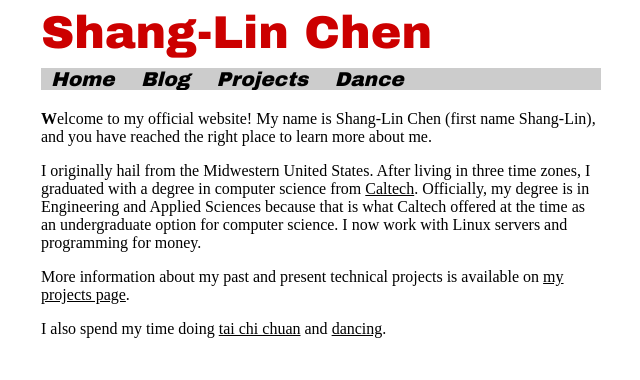
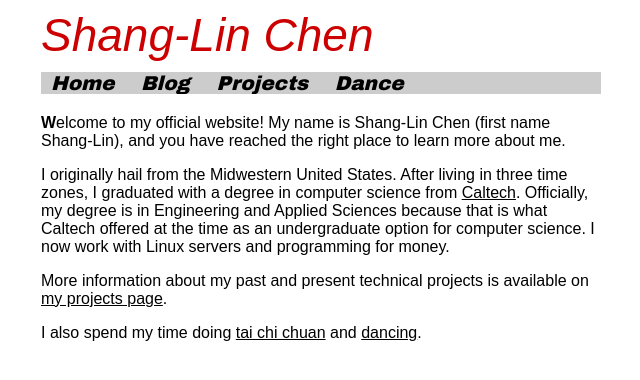
Before and after one commit to shang-lin/shang-lin.github.io, a Jekyll site: the page built from index.md, in a window 1280 px wide. Shown: the top 380 px of the page, without its empty margins (319-959 px from the left). Built offline with Jekyll 4.4.1, drawn with Linux system fonts in a browser that asks for light colours; some web fonts are replaced.

Commit message:
Added font weight and style to elements that use the Oregano:400italic font to make it work in Safari.

```diff
--- a/css/main.css
+++ b/css/main.css
@@ -9,8 +9,10 @@
 	}
 
 div#logo {
-    font-family: 'Oregano', Arial Black, sans-serif;
+    font-family: 'Oregano', cursive, sans-serif;
     font-size: 46px;
+    font-weight: 400;
+    font-style: italic;
     color: #cc0000;
     border: 0;
     margin-bottom: 10px;
@@ -21,6 +23,7 @@ div#logo {
 		margin-right: auto;
 		width:35em;
 		text-align: left;
+    font-family: sans-serif;
 	}
 
 	div.content a:link {
@@ -43,10 +46,11 @@ div#logo {
 		background: #cccccc;
 		font-family: 'Oregano', Arial Black, sans-serif;
 		font-size: 20px;
-        font-style: italic;
+    font-weight: 400;
+    font-style: italic;
 		list-style-type: none;
 		margin-top: 0;
-        margin-bottom: 20px;
+    margin-bottom: 20px;
 		padding: 0;
 		overflow: hidden;
 		}
```
